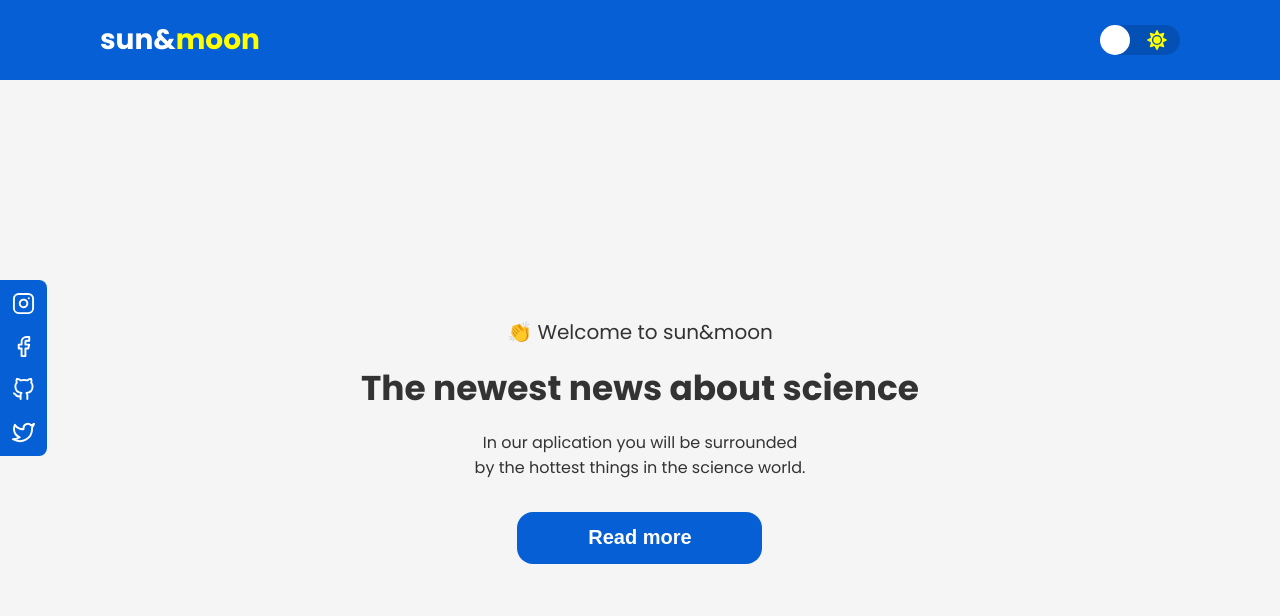
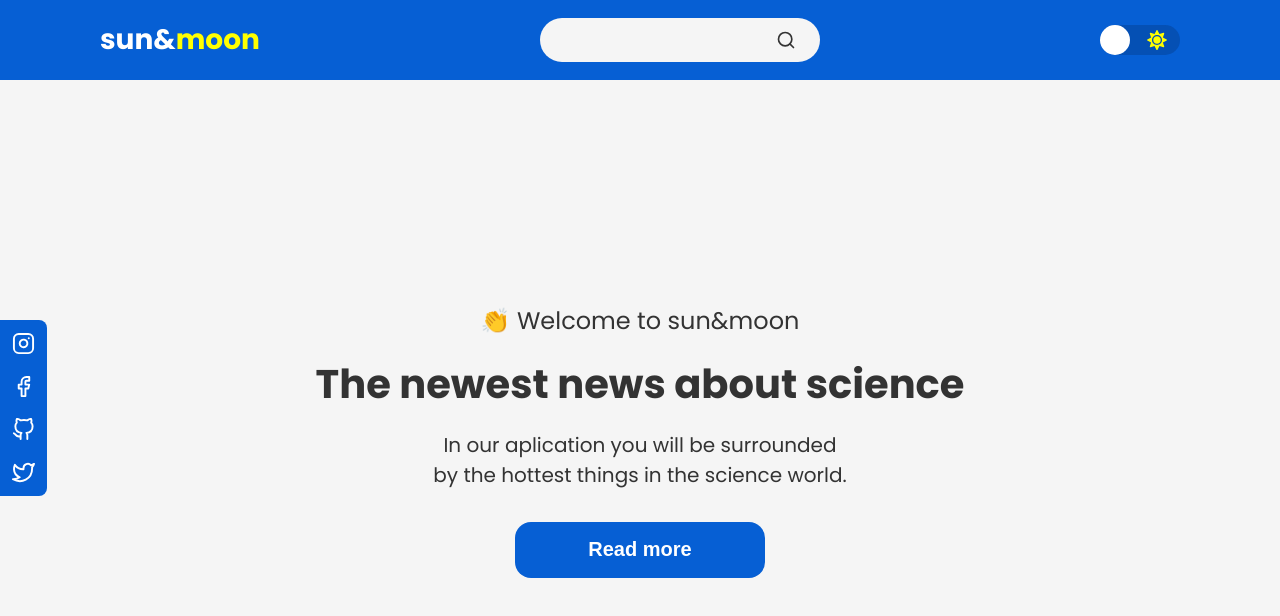
Before and after one commit to joaogkvalho/Sun-Moon, a React (Create React App) app: page / in a window 1280 px wide. Shown: the top 616 px of the page. Built offline with nearby package versions, Linux system fonts and the light colour scheme.

Commit message:
features added

```diff
--- a/src/components/Header/index.tsx
+++ b/src/components/Header/index.tsx
@@ -1,6 +1,7 @@
 import { useContext } from 'react'
-import { Container, Content } from "./styles";
+import { Container, Content, SearchInput } from "./styles";
 import { FaMoon, FaSun} from 'react-icons/fa'
+import { FiSearch } from 'react-icons/fi'
 import Switch from 'react-switch'
 import { ThemeContext } from 'styled-components'
 import { shade } from 'polished'
@@ -17,6 +18,11 @@ export function Header({ toggleTheme }: HeaderProps){
             <Content>
                     <h1>sun&amp;<span>moon</span></h1>
 
+                    <SearchInput>
+                        <input type="text" />
+                        <FiSearch />
+                    </SearchInput>
+
                     <Switch
                         onChange={toggleTheme}
                         checked={title === 'dark'}
--- a/src/components/Header/styles.ts
+++ b/src/components/Header/styles.ts
@@ -32,3 +32,38 @@ export const Content = styled.div`
         margin: 5px 12px;
     }
 `
+
+export const SearchInput = styled.div`
+    @media screen and (max-width: 800px){
+        display: none;
+    }
+
+    display: flex;
+    align-items: center;
+    justify-content: space-between;
+
+    width: 280px;
+    height: 2.75rem;
+    padding: 12px;
+
+    background: ${props => props.theme.colors.searchInputBg};
+    border-radius: 30px;
+
+    input{
+        padding: 10px;
+
+        background: transparent;
+        border: 0;
+        outline: none;
+
+        color: ${props => props.theme.colors.searchInputText};
+    }
+
+    svg{
+        width: 20px;
+        height: 20px;
+        color: ${props => props.theme.colors.searchInputText};
+
+        cursor: pointer;
+    }
+`
--- a/src/components/Homepage/styles.ts
+++ b/src/components/Homepage/styles.ts
@@ -3,7 +3,7 @@ import styled from 'styled-components'
 export const Container = styled.div`
     max-width: 1120px;
     margin: 0 auto;
-    padding: 0 3rem;
+    padding: 0 1.5rem;
     height: calc(100vh - 5rem);
 
     display: flex;
@@ -15,26 +15,26 @@ export const Content = styled.main`
     text-align: center;
 
     span{
-        font-size: 1.25rem;
+        font-size: 1.5rem;
         font-weight: 400;
     }
 
     h1{
-        font-size: 2.15rem;
+        font-size: 2.5rem;
         font-weight: 700;
         margin: 1rem 0;
     }
 
     p{
-        font-size: 1rem;
+        font-size: 1.25rem;
         font-weight: 400;
         margin: 1rem 0;
     }
 `
 
 export const ReadMoreButton = styled.button`
-    width: 245px;
-    height: 3.25rem;
+    width: 250px;
+    height: 3.5rem;
     margin-top: 1rem;
 
     background: ${props => props.theme.colors.secundary};
@@ -64,7 +64,7 @@ export const SocialIcons = styled.div`
 
     position: absolute;
     left: 0;
-    top: 35%;
+    top: 40%;
 
     background: ${props => props.theme.colors.socialIconsBg};
     color: ${props => props.theme.colors.socialIconsText};
--- a/src/styles/themes/dark.ts
+++ b/src/styles/themes/dark.ts
@@ -11,6 +11,9 @@ export default{
         buttonText: '#fff',
 
         socialIconsBg: '#333',
-        socialIconsText: '#fff'
+        socialIconsText: '#fff',
+
+        searchInputBg: '#222',
+        searchInputText: '#fff'
     },
 }
--- a/src/styles/themes/light.ts
+++ b/src/styles/themes/light.ts
@@ -11,6 +11,9 @@ export default{
         buttonText: '#fff',
 
         socialIconsBg: '#065fd4',
-        socialIconsText: '#fff'
+        socialIconsText: '#fff',
+
+        searchInputBg: '#f5f5f5',
+        searchInputText: '#333'
     },
 }
```
Also changed, not shown: src/styles/styled.d.ts (+6 -2 lines). Lines whose indentation alone changed are shown as unchanged.
